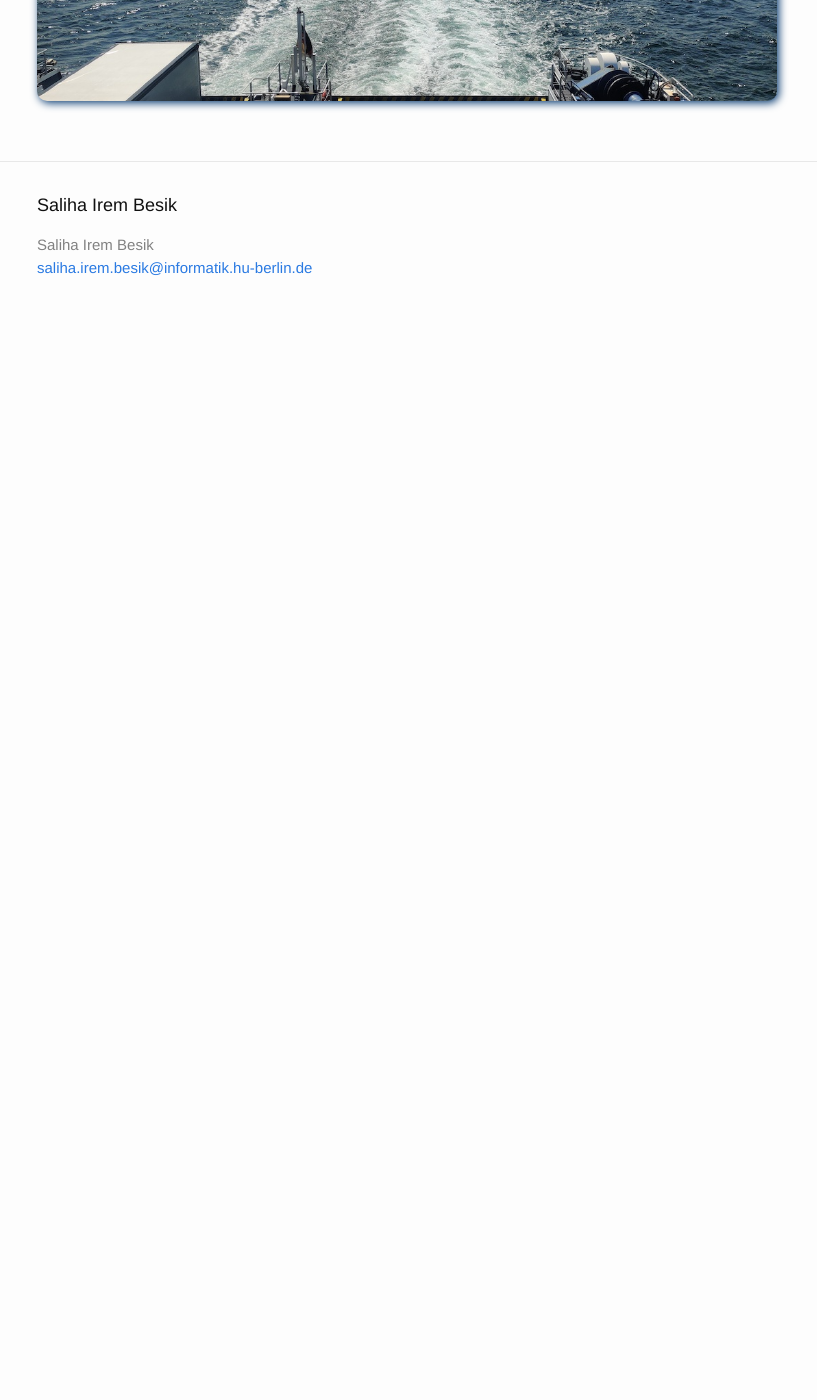
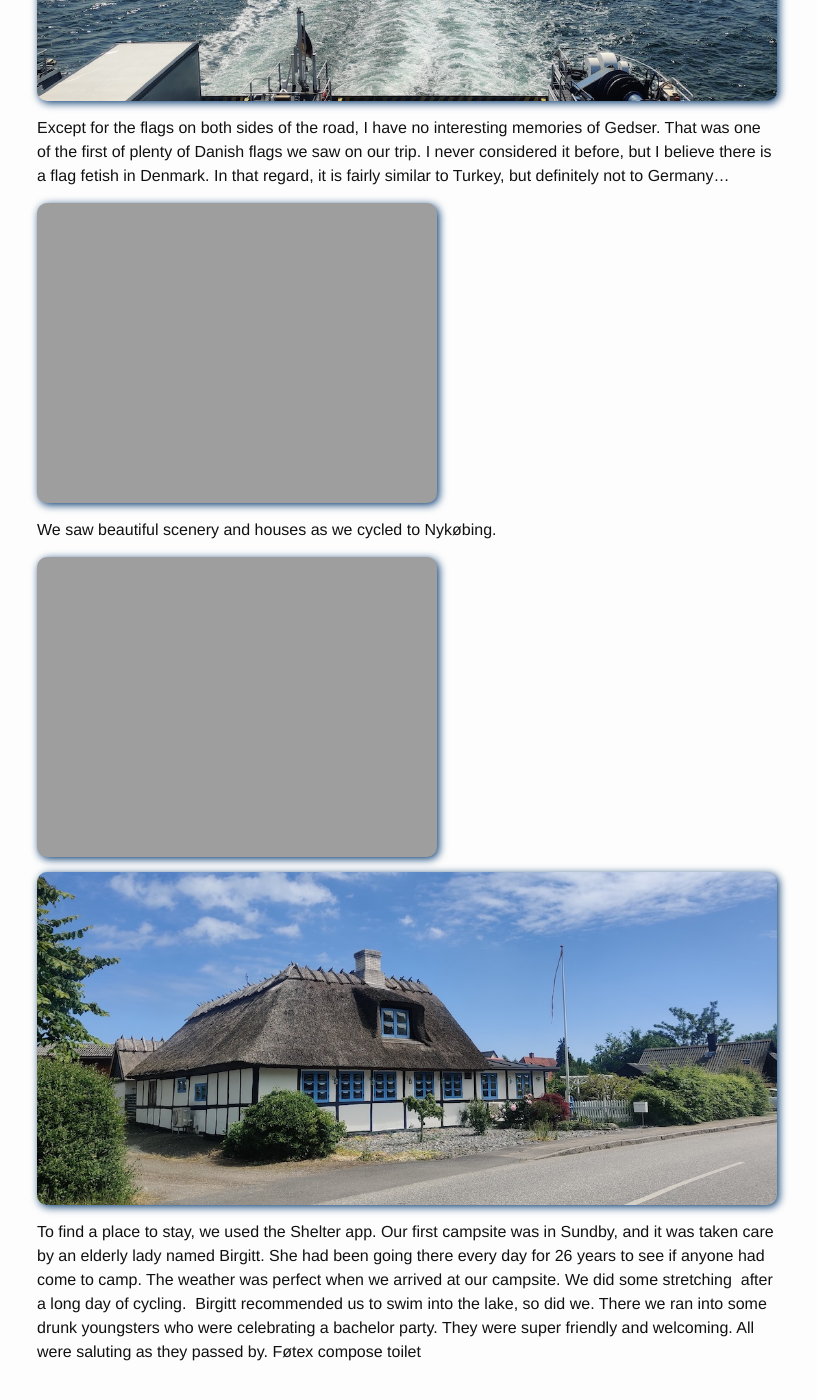
Before and after one commit to irembesik/irembesik.github.io, a Jekyll site: the page built from _posts/2022-06-18-denmark.md, in a window 1280 px wide and 1400 px high, scrolled down 1121 px. Shown: the whole window, without its empty margins (233-1050 px from the left). Built offline with Jekyll 4.4.1, drawn with Linux system fonts in a browser that asks for light colours; before the commit the page ends 1460 px from its top, so only the background shows below that.

Commit message:
Update 2022-06-18-denmark.md

```diff
--- a/_posts/2022-06-18-denmark.md
+++ b/_posts/2022-06-18-denmark.md
@@ -15,3 +15,15 @@ The date is June 18th, Saturday. The day began quite early. We met at 5:30 a.m.,
 The ferry was enormous, with a restaurant and a duty-free shop. We entered in order based on the type of vehicle: trucks first, followed by cars, tren bikes, etc. Like a parade, it was. I was feeling like a member of the biker gang. The engine noise made it impossible to stay in the garage. But the upper sections were fantastic. We arrived in Gedser, our first town in Denmark, after a one-and-a-half-hour journey.
 
 <a href="/assets/ferry_orig.jpg"><img src="https://irem.dev/assets/ferry_small.jpg" alt="View from ferry" /></a>
+
+Except for the flags on both sides of the road, I have no interesting memories of Gedser. That was one of the first of plenty of Danish flags we saw on our trip. I never considered it before, but I believe there is a flag fetish in Denmark. In that regard, it is fairly similar to Turkey, but definitely not to Germany...
+
+<a href="/assets/flag_orig.jpg"><img src="https://irem.dev/assets/flag_small.jpg" alt="Gedser" /></a>
+
+We saw beautiful scenery and houses as we cycled to Nykøbing.
+
+<a href="/assets/ev-orig.jpg"><img src="https://irem.dev/assets/ev_small.jpg" alt="Gedser" /></a>
+
+<a href="/assets/ev2.jpg"><img src="https://irem.dev/assets/ev2.jpg" alt="Gedser" /></a>
+
+To find a place to stay, we used the Shelter app. Our first campsite was in Sundby, and it was taken care by an elderly lady named Birgitt. She had been going there every day for 26 years to see if anyone had come to camp. The weather was perfect when we arrived at our campsite. We did some stretching  after a long day of cycling.  Birgitt recommended us to swim into the lake, so did we. There we ran into some drunk youngsters who were celebrating a bachelor party. They were super friendly and welcoming. All were saluting as they passed by. Føtex compose toilet
```
